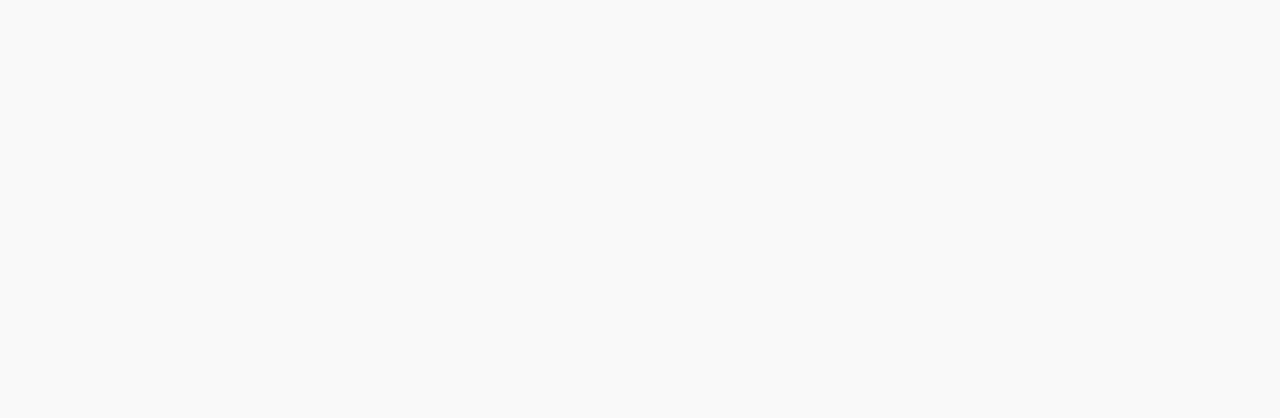
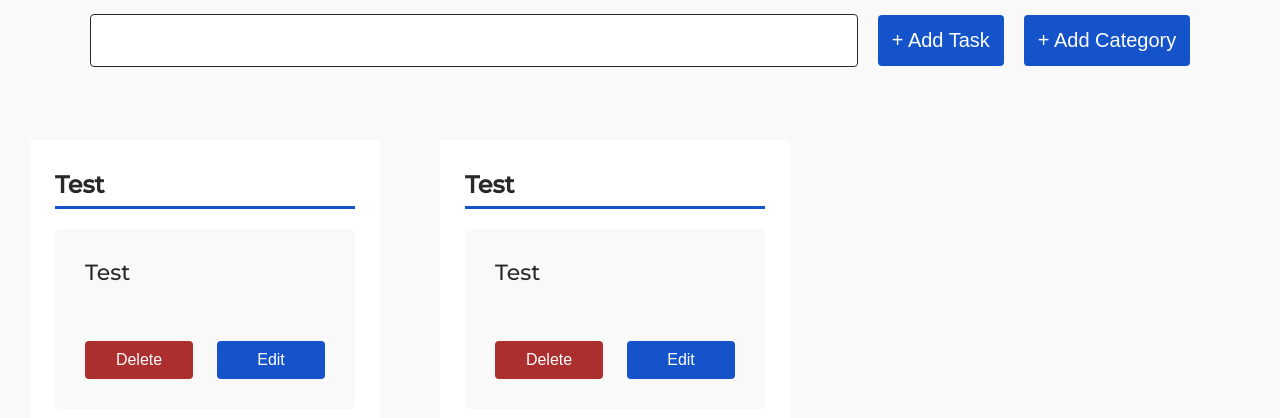
Before and after one commit to francois-smith/IMY-210, a Vue app in the folder Practicals/practical-3/: page / in a window 1280 px wide. Shown: the top 418 px of the page. Built offline with nearby package versions, Linux system fonts and the light colour scheme.

Commit message:
Setup basic styling and includes

```diff
--- a/Practicals/practical-3/src/App.vue
+++ b/Practicals/practical-3/src/App.vue
@@ -1,35 +1,25 @@
 <template>
     <div>
         <TaskAddBar/>
-	    <TaskHolder/>
+        <TaskHolder/>
     </div>
 </template>
 
 <script>
 import TaskHolder from './components/TaskHolder.vue'
 import TaskAddBar from './components/TaskAddBar.vue'
-import TaskItem from './components/TaskItem.vue'
-import TaskCategory from './components/TaskCategory.vue'
 
 export default {
 	name: 'App',
 	components: {
 		TaskHolder,
-        TaskAddBar,
-        TaskItem,
-        TaskCategory
+        TaskAddBar
     }
 }
 </script>
 
 <style>
     @import url('https://fonts.googleapis.com/css2?family=Montserrat:ital,wght@0,100;0,200;0,300;0,400;1,100;1,200;1,300&display=swap');
-    :root{
-        --font-color: #292929;
-        --background-color: #F9F9F9;
-        --accent-color: #4483F7;
-    }
-
     * {
         margin: 0;
         padding: 0;
@@ -43,8 +33,8 @@
 
     body {
         min-height: 100vh;
-        color: var(--font-color);
-        background-color: var(--background-color);
+        color: #292929;
+        background-color: #F9F9F9;
         font-family: 'Montserrat', sans-serif;
         min-width: 100vw;
     }
--- a/Practicals/practical-3/src/components/TaskAddBar.vue
+++ b/Practicals/practical-3/src/components/TaskAddBar.vue
@@ -1,5 +1,11 @@
 <template>
-    <div></div>
+    <div class="top-bar-container">
+        <input id="element-to-add" type="text">
+        <div>
+            <button>+ Add Task</button>
+        <button>+ Add Category</button>
+        </div>
+    </div>
 </template>
 
 <script>
@@ -10,5 +16,36 @@
 </script>
 
 <style scoped>
+    @import url('https://fonts.googleapis.com/css2?family=Montserrat:ital,wght@0,100;0,200;0,300;0,400;1,100;1,200;1,300&display=swap');
+    .top-bar-container{
+        z-index: 20;
+        position: fixed;
+        top: 0px;
+        height: 80px;
+        width: 100vw;
+        display: flex;
+        justify-content: center;
+        align-items: center;
+        background-color: #F9F9F9;
+    }
 
+    button{
+        background-color: #1453c9;
+        color: #fff;
+        padding: 14px;
+        font-size: 20px;
+        border: none;
+        border-radius: 4px;
+        margin-left: 20px;
+        cursor: pointer;
+    }
+
+    input{
+        color: #292929;
+        padding: 14px;
+        font-size: 20px;
+        border: 1px solid #292929;
+        border-radius: 4px;
+        width: 60%;
+    }
 </style>
--- a/Practicals/practical-3/src/components/TaskCategory.vue
+++ b/Practicals/practical-3/src/components/TaskCategory.vue
@@ -1,14 +1,63 @@
 <template>
-
+    <div class="task-category">
+        <div class="category-header">
+            <h2>Test</h2>
+        </div>
+        <div class="tasks-container">
+            <TaskItem/>
+        </div>
+    </div>
 </template>
 
 <script>
+import TaskItem from '../components/TaskItem.vue'
+
 export default {
     name: 'TaskCategory',
-
+    components: {
+		TaskItem
+    }
 }
 </script>
 
 <style scoped>
+    @import url('https://fonts.googleapis.com/css2?family=Montserrat:ital,wght@0,100;0,200;0,300;0,400;1,100;1,200;1,300&display=swap');
+    :root{
+        --font-color: #292929;
+        --background-color: FFFFFF;
+        --accent-color: #1453c9;
+    }
 
+    .task-category{
+        padding-top: 20px;
+        min-height: 80vh;
+        background-color: #FFFFFF;
+        margin: 20px 30px;
+    }
+
+    .category-header{
+        position: relative;
+        margin: 10px 25px;
+        padding-bottom: 20px;
+        font-weight: 300;
+    }
+
+    .category-header::after{
+        content : "";
+        position : absolute;
+        width : 100%;
+        height : 3px;
+        background-color: #1453c9;
+        bottom: 0;
+        left: 0;
+        margin-bottom: 10px;
+        margin-top: 10px;
+    }
+
+    .tasks-container{
+        display: flex;
+        flex-direction: column;
+        align-items: center;
+        width: 350px;
+    }
 </style>
--- a/Practicals/practical-3/src/components/TaskHolder.vue
+++ b/Practicals/practical-3/src/components/TaskHolder.vue
@@ -1,16 +1,32 @@
 <template>
-    <div>
-
+    <div class="category-container">
+        <TaskCategory/>
+        <TaskCategory/>
     </div>
 </template>
 
 <script>
+import TaskCategory from '../components/TaskCategory.vue'
+
 export default {
     name: 'TaskHolder',
-
+    components: {
+		TaskCategory
+    }
 }
 </script>
 
 <style scoped>
+    @import url('https://fonts.googleapis.com/css2?family=Montserrat:ital,wght@0,100;0,200;0,300;0,400;1,100;1,200;1,300&display=swap');
+    :root{
+        --font-color: #292929;
+        --background-color: ;
+        --accent-color: #1453c9;
+    }
 
+    .category-container{
+        display: flex;
+        padding-top: 120px;
+        border-radius: 4px;
+    }
 </style>
--- a/Practicals/practical-3/src/components/TaskItem.vue
+++ b/Practicals/practical-3/src/components/TaskItem.vue
@@ -1,19 +1,56 @@
 <template>
-
+    <div class="task">
+        <div class="task-name">Test</div>
+        <div class="task-button-container">
+            <button class="task-delete">Delete</button>
+            <button class="task-edit">Edit</button>
+        </div>
+    </div>
 </template>
 
 <script>
 export default {
     name: 'TaskItem',
-
 }
 </script>
 
 <style scoped>
-    @import url('https://fonts.googleapis.com/css2?family=Montserrat:ital,wght@0,100;0,200;0,300;0,400;1,100;1,200;1,300&display=swap');
-    :root{
-        --font-color: #292929;
-        --background-color: #F9F9F9;
-        --accent-color: #4483F7;
+    @import url('https://fonts.googleapis.com/css2?family=Montserrat:ital,wght@0,100;0,200;0,300;0,400;0,500;1,100;1,200;1,300&display=swap');
+    .task{
+        width: 300px;
+        height: 180px;
+        background-color: #F9F9F9;
+        border-radius: 4px;
+        padding: 30px;
+        display: flex;
+        flex-direction: column;
+        justify-content: space-between;
+    }
+
+    .task-name{
+        font-weight: 500;
+        font-size: 22px;
+    }
+
+    .task-button-container{
+        display: flex;
+        justify-content: space-between;
+    }
+
+    button{
+        width: 45%;
+        border-radius: 4px;
+        border: none;
+        padding: 10px;
+        color: #fff;
+        font-size: 16px;
+    }
+
+    .task-delete{
+        background-color: #ac2f2f;
+    }
+
+    .task-edit{
+        background-color: #1453c9;
     }
 </style>
```
